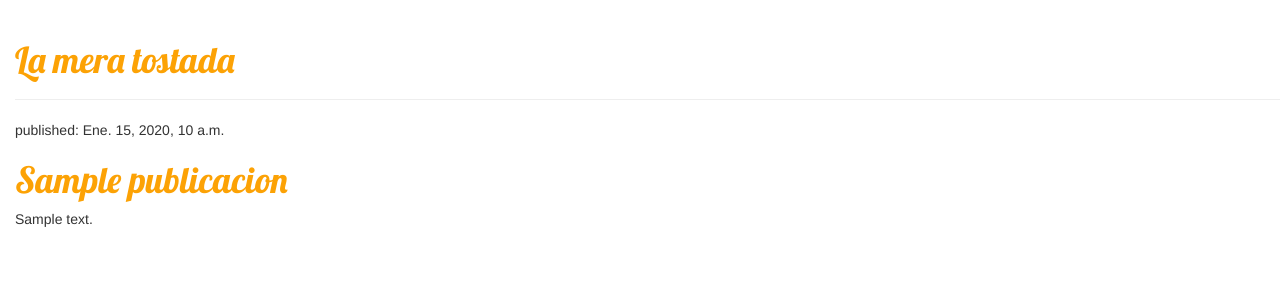
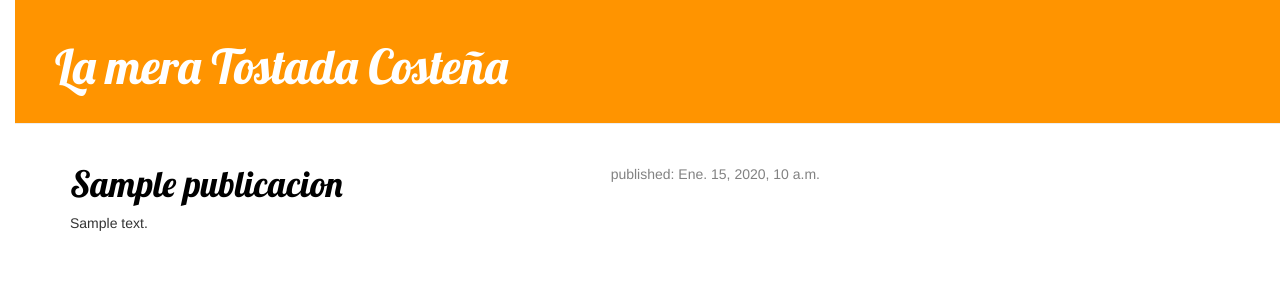
Before and after one commit to chenchoguti/my-first-blog, a Django app: template blog/templates/blog/listar_pub.html in a window 1280 px wide. Shown: the top 302 px of the page. Run offline with Django 3.2, Linux system fonts and the light colour scheme; the template is opened without the code that fills it: values that come from a table or form of the project are taken from there, others are empty; tables that the repository leaves empty hold one stand-in row (values such as "Sample post"); some libraries are stand-ins or nearby versions.

Commit message:
Agregadas vistas y plantilla para el detalle del post del blog asi como css estatico

```diff
--- /dev/null
+++ b/blog/static/css/blog.css
@@ -0,0 +1,55 @@
+h1 a {
+    color: #FCA205;
+    font-family: 'Lobster';
+}
+
+body {
+    padding-left: 15px;
+}
+.page-header {
+    background-color: #ff9400;
+    margin-top: 0;
+    padding: 20px 20px 20px 40px;
+}
+
+.page-header h1, .page-header h1 a, .page-header h1 a:visited, .page-header h1 a:active {
+    color: #ffffff;
+    font-size: 36pt;
+    text-decoration: none;
+}
+
+.content {
+    margin-left: 40px;
+}
+
+h1, h2, h3, h4 {
+    font-family: 'Lobster', cursive;
+}
+
+.date {
+    float: right;
+    color: #828282;
+}
+
+.save {
+    float: right;
+}
+
+.post-form textarea, .post-form input {
+    width: 100%;
+}
+
+.top-menu, .top-menu:hover, .top-menu:visited {
+    color: #ffffff;
+    float: right;
+    font-size: 26pt;
+    margin-right: 20px;
+}
+
+.post {
+    margin-bottom: 70px;
+}
+
+.post h1 a, .post h1 a:visited {
+    color: #000000;
+}
--- /dev/null
+++ b/blog/templates/blog/base.html
@@ -0,0 +1,24 @@
+{% load static %}
+<html>
+    <head>
+        <title>Django Girls blog</title>
+        <link rel="stylesheet" href="//maxcdn.bootstrapcdn.com/bootstrap/3.2.0/css/bootstrap.min.css">
+        <link rel="stylesheet" href="//maxcdn.bootstrapcdn.com/bootstrap/3.2.0/css/bootstrap-theme.min.css">
+        <link href="//fonts.googleapis.com/css?family=Lobster&subset=latin,latin-ext" rel="stylesheet" type="text/css">
+        <link rel="stylesheet" href="{% static 'css/blog.css' %}">
+    </head>
+    <body>
+
+    	<div class="page-header">
+    		<h1><a href="/">La mera Tostada Costeña</a></h1>
+		</div>
+    <div class="content container">
+		<div class="row">
+			<div class="col-md-8">
+			{% block content %}
+            {% endblock %}
+        </div>
+
+    </div>
+    </body>
+</html>
--- a/blog/templates/blog/listar_pub.html
+++ b/blog/templates/blog/listar_pub.html
@@ -1,24 +1,13 @@
-{% load static %}
-<html>
-    <head>
-        <title>Django Girls blog</title>
-        <link rel="stylesheet" href="//maxcdn.bootstrapcdn.com/bootstrap/3.2.0/css/bootstrap.min.css">
-        <link rel="stylesheet" href="//maxcdn.bootstrapcdn.com/bootstrap/3.2.0/css/bootstrap-theme.min.css">
-        <link href="//fonts.googleapis.com/css?family=Lobster&subset=latin,latin-ext" rel="stylesheet" type="text/css">
-        <link rel="stylesheet" href="{% static 'css/blog.css' %}">
-    </head>
-    <body>
-        <div class="page-header">
-    		<h1><a href="/">La mera tostada</a></h1>
-		</div>
+{% extends 'blog/base.html' %}
+	{% block content %}
+			{% for pubs in pubs %}
+	            <div class="post">
+	            	<div class="date">
+	                <p>published: {{ pubs.fecha_publicacion }}</p>
+	            	</div>
+	                <h1><a href="{% url 'pub_detail' pk=pubs.pk %}">{{ pubs.titulo }}</a></h1>
+	                <p>{{ pubs.texto }}</p>
+	            </div>
 
-		{% for pubs in pubs %}
-            <div>
-                <p>published: {{ pubs.fecha_publicacion }}</p>
-                <h1><a href="">{{ pubs.titulo }}</a></h1>
-                <p>{{ pubs.texto }}</p>
-            </div>
-        {% endfor %}
-
-    </body>
-</html>
+        	{% endfor %}
+        {% endblock %}
--- a/blog/templates/blog/static/css/blog.css
+++ /dev/null
@@ -1,8 +0,0 @@
-h1 a {
-    color: #FCA205;
-    font-family: 'Lobster';
-}
-
-body {
-    padding-left: 15px;
-}
--- a/blog/urls.py
+++ b/blog/urls.py
@@ -4,4 +4,5 @@ from . import views
 urlpatterns = [
 
     path('', views.listar_pub, name='listar_pub'),
+    path('pub/<int:pk>/', views.pub_detail, name='pub_detail'),
 ]
--- a/blog/views.py
+++ b/blog/views.py
@@ -1,9 +1,14 @@
 from django.shortcuts import render
 from django.utils import timezone
 from .models import Publicacion
+from django.shortcuts import render, get_object_or_404
 # Create your views here.
 
 
 def listar_pub(request):
 	pubs = Publicacion.objects.filter(fecha_publicacion__lte=timezone.now()).order_by('fecha_publicacion')
 	return render(request,'blog/listar_pub.html', {'pubs': pubs})
+
+def pub_detail(request, pk):
+	p = get_object_or_404(Publicacion, pk=pk)
+	return render(request, 'blog/pub_detail.html', {'p':p})
```
Also changed, not shown: blog/templates/blog/pub_detail.html (added, +13 -0 lines).
